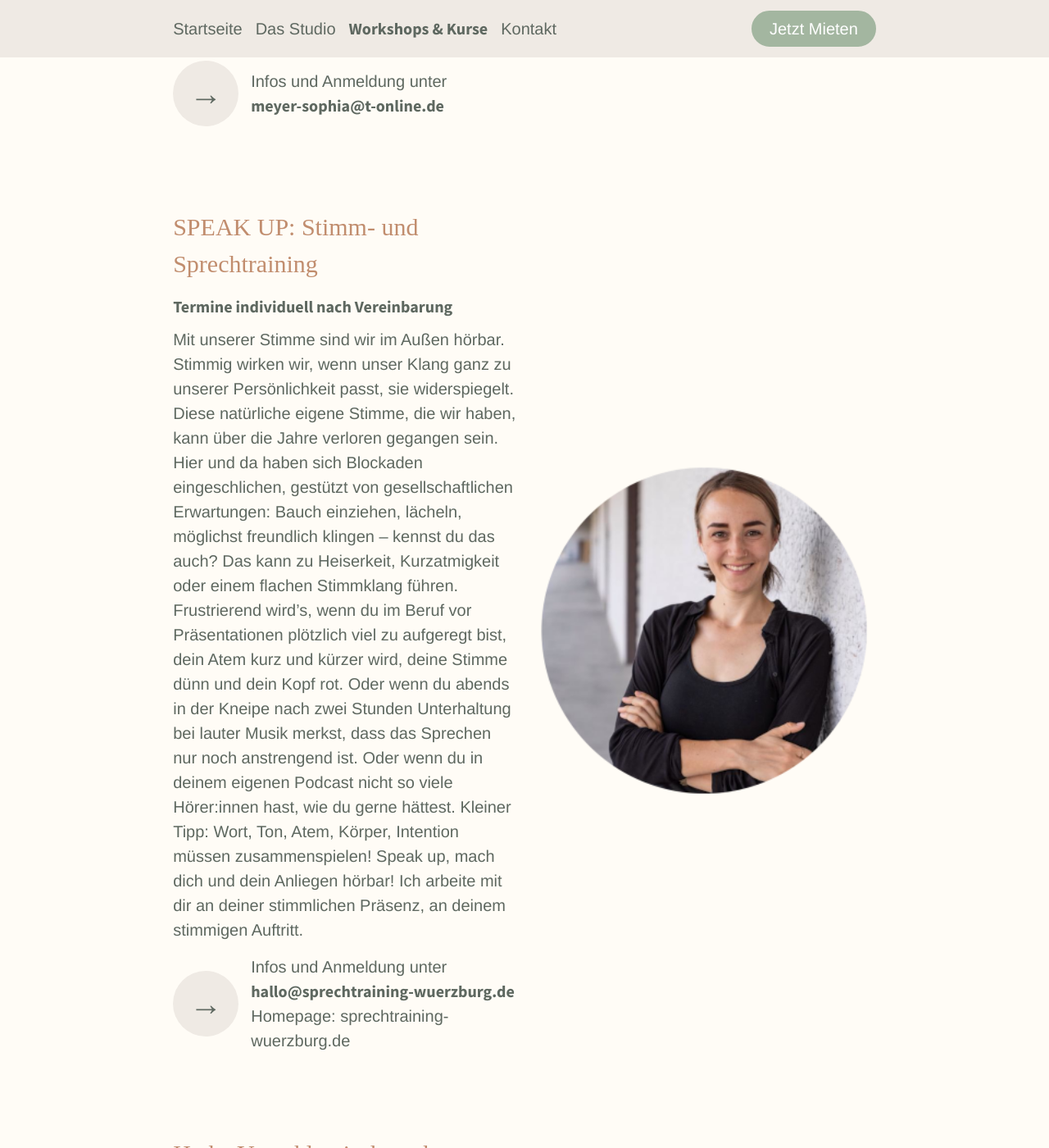
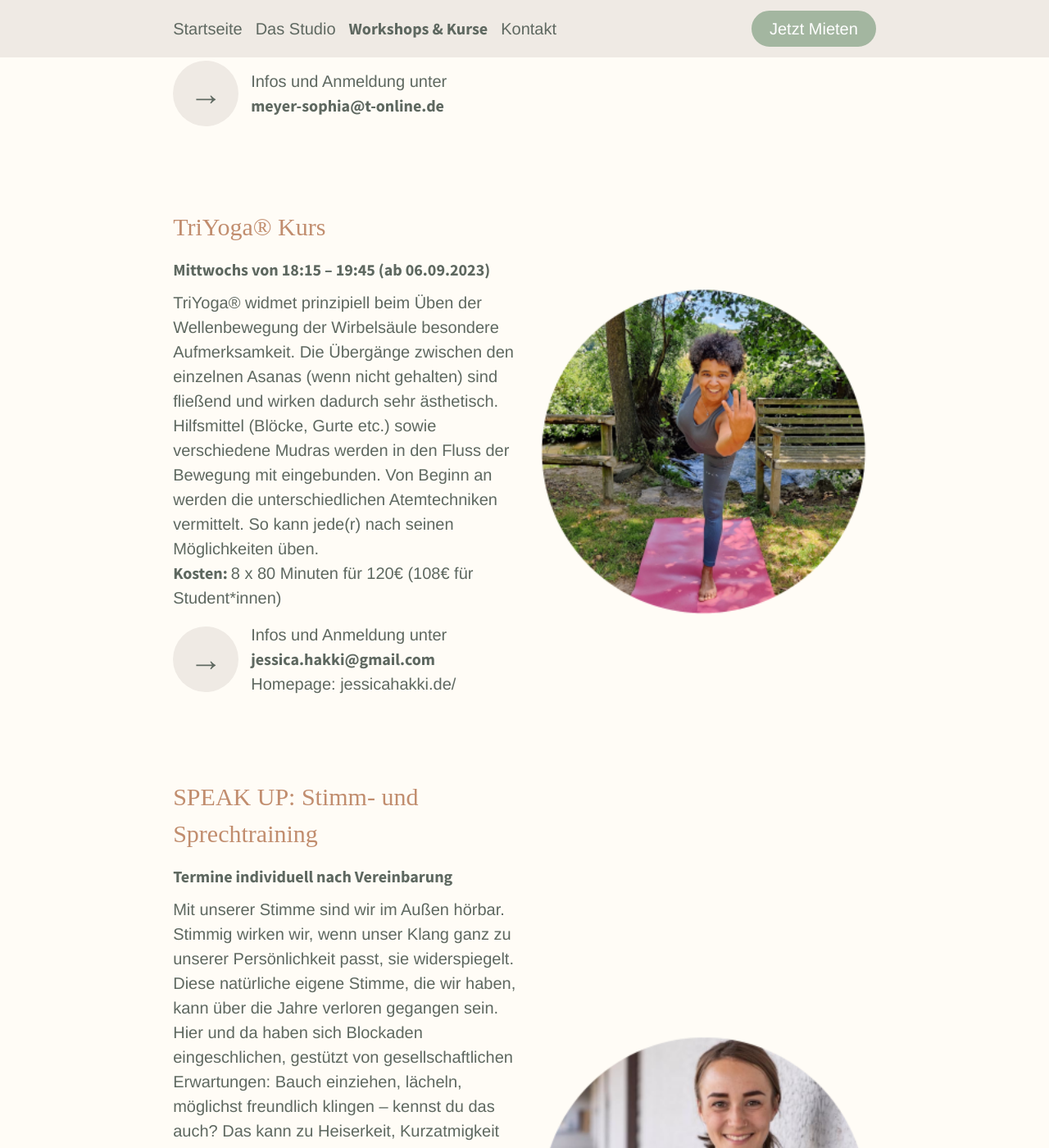
Before and after one commit to sonjafeitsch/meine-nische-website, a Jekyll site: the page built from kurse.html, in a window 1280 px wide and 1400 px high, scrolled down 1335 px. Shown: the whole window at 82% size. Built offline with Jekyll 4.4.1, drawn with Linux system fonts in a browser that asks for light colours; some web fonts are replaced.

Commit message:
Update events

```diff
--- a/kurse.html
+++ b/kurse.html
@@ -13,6 +13,16 @@ events:
     Für einen sicheren Raum und Austausch wird die Teilnehmerzahl auf 5-6 Personen begrenzt. Bitte zieh bequeme Kleidung an und bring dein Notizbuch mit."
     costs: "11 – 33 Euro pro Teilnehmer*in – Fühl rein welcher Betrag für dich stimmig ist"
     address: meyer-sophia@t-online.de
+  - name: "TriYoga® Kurs"
+    image: jessica.png
+    time: Mittwochs von 18:15 – 19:45 (ab 06.09.2023)
+    description: "TriYoga® widmet prinzipiell beim Üben der Wellenbewegung der Wirbelsäule besondere Aufmerksamkeit.
+    Die Übergänge zwischen den einzelnen Asanas (wenn nicht gehalten) sind fließend und wirken dadurch sehr ästhetisch.
+    Hilfsmittel (Blöcke, Gurte etc.) sowie verschiedene Mudras werden in den Fluss der Bewegung mit eingebunden.
+    Von Beginn an werden die unterschiedlichen Atemtechniken vermittelt. So kann jede(r) nach seinen Möglichkeiten üben."
+    costs: "8 x 80 Minuten für 120€ (108€ für Student*innen)"
+    address: jessica.hakki@gmail.com
+    homepage: jessicahakki.de/
   - name: "SPEAK UP: Stimm- und Sprechtraining"
     image: carolin.png
     time: Termine individuell nach Vereinbarung
```
Also changed, not shown: images/events/jessica.png (added).
